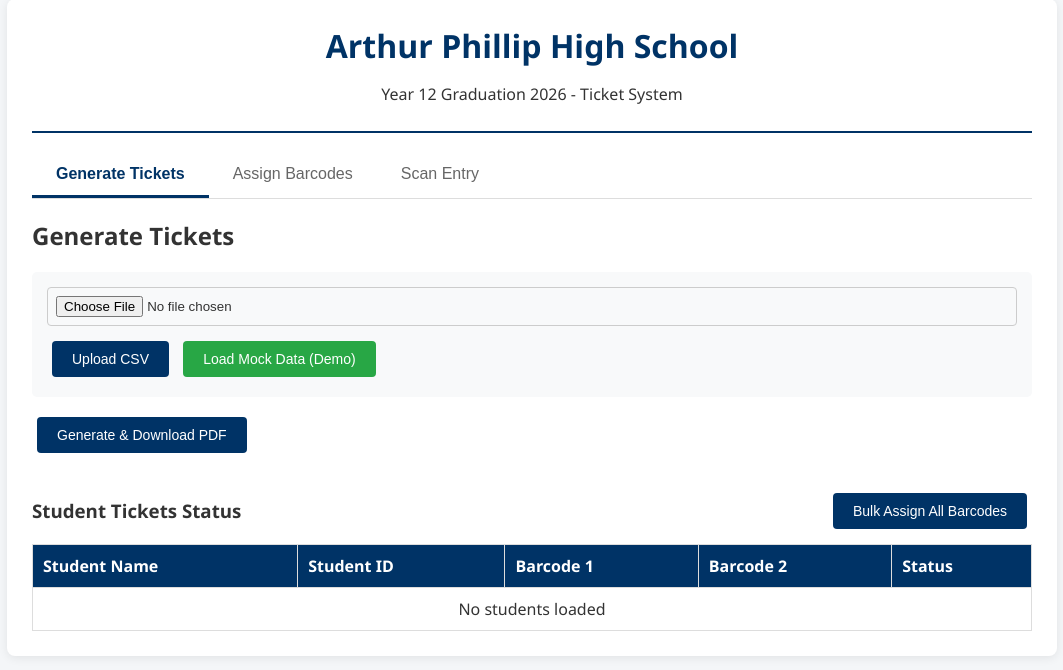
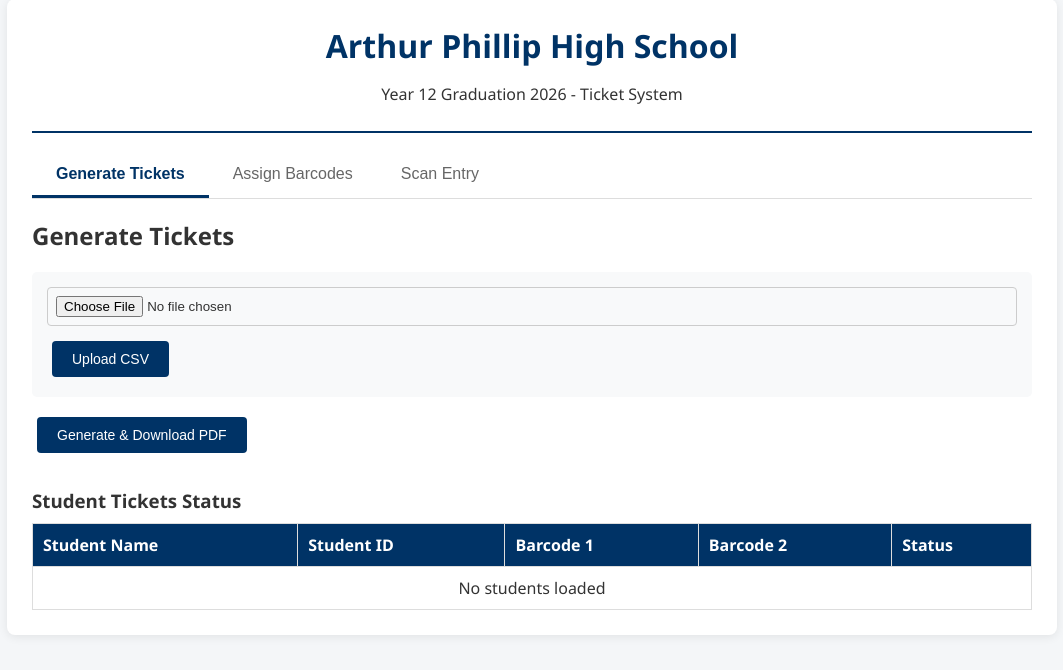
Before and after one commit to 1dvv3/Ticket_system, a Flask app: page / in a window 1280 px wide. Shown: the part 21-691 px from the top of the page, without its empty margins (108-1171 px from the left). Run offline with Flask 3, Linux system fonts and the light colour scheme; data that the repository does not hold is empty.

Commit message:
Add files via upload
updated files

```diff
--- /dev/null
+++ b/requirements.txt
@@ -0,0 +1,2 @@
+Flask>=3.0,<4.0
+reportlab>=4.0,<5.0
--- a/templates/index.html
+++ b/templates/index.html
@@ -62,14 +62,12 @@
         <div class="no-print" style="background: #f8f9fa; padding: 15px; border-radius: 5px; margin-bottom: 15px;">
             <input type="file" id="csvInput" accept=".csv">
             <button class="action-btn" onclick="uploadCSV()">Upload CSV</button>
-            <button class="action-btn" style="background:#28a745;" onclick="loadMockData()">Load Mock Data (Demo)</button>
         </div>
         <button class="action-btn no-print" onclick="generatePDF()">Generate & Download PDF</button>
 
         <div class="no-print" style="margin-top: 30px;">
             <div style="display: flex; justify-content: space-between; align-items: center; margin-bottom: 10px;">
                 <h3 style="margin: 0;">Student Tickets Status</h3>
-                <button class="action-btn" onclick="bulkAssign()">Bulk Assign All Barcodes</button>
             </div>
             <table id="studentTable">
                 <thead>
@@ -140,25 +138,6 @@
         }).catch(err => alert('Error loading students: ' + err));
     }
 
-    function bulkAssign() {
-        if (!confirm('Assign barcodes to all unassigned students?')) return;
-        fetch('/api/bulk_assign', {method: 'POST'}).then(res => res.json()).then(data => {
-            alert(`Assigned ${data.assigned} students`);
-            renderStudentTable();
-        }).catch(err => alert('Error: ' + err));
-    }
-
-    function loadMockData() {
-        const mockCSV = "Surname,Given Names,Student ID\nValiya,Daksh,456953760\nSmith,Jane,456953761\nDoe,John,456953762\nBrown,Alice,456953763";
-        const formData = new FormData();
-        formData.append('file', new File([mockCSV], "mock.csv"));
-        fetch('/api/load_csv', {method: 'POST', body: formData}).then(res => res.json()).then(data => {
-            alert(data.message || data.error);
-            renderStudentTable();
-            populateDropdown();
-        }).catch(err => alert('Error: ' + err));
-    }
-
     function uploadCSV() {
         const file = document.getElementById('csvInput').files[0];
         if (!file) return alert('Select a CSV file');
@@ -183,6 +162,19 @@
             a.click();
             URL.revokeObjectURL(url);
         }).catch(err => alert('PDF Error: ' + err.message));
+    }
+
+    function handleLookupScan(e, nextInputId) {
+        if (e.key !== 'Enter') return;
+        e.preventDefault();
+        if (!e.target.value.trim()) return;
+
+        if (nextInputId) {
+            document.getElementById(nextInputId).focus();
+            return;
+        }
+
+        lookupBarcodes();
     }
 
     function lookupBarcodes() {
@@ -264,6 +256,14 @@
     document.getElementById('scanInput').addEventListener('keypress', e => {
         if (e.key === 'Enter') { e.preventDefault(); validateBarcode(); }
     });
+
+    document.getElementById('lookupInput1').addEventListener('keypress', e => {
+        handleLookupScan(e, 'lookupInput2');
+    });
+
+    document.getElementById('lookupInput2').addEventListener('keypress', e => {
+        handleLookupScan(e);
+    });
 </script>
 </body>
 </html>
```
